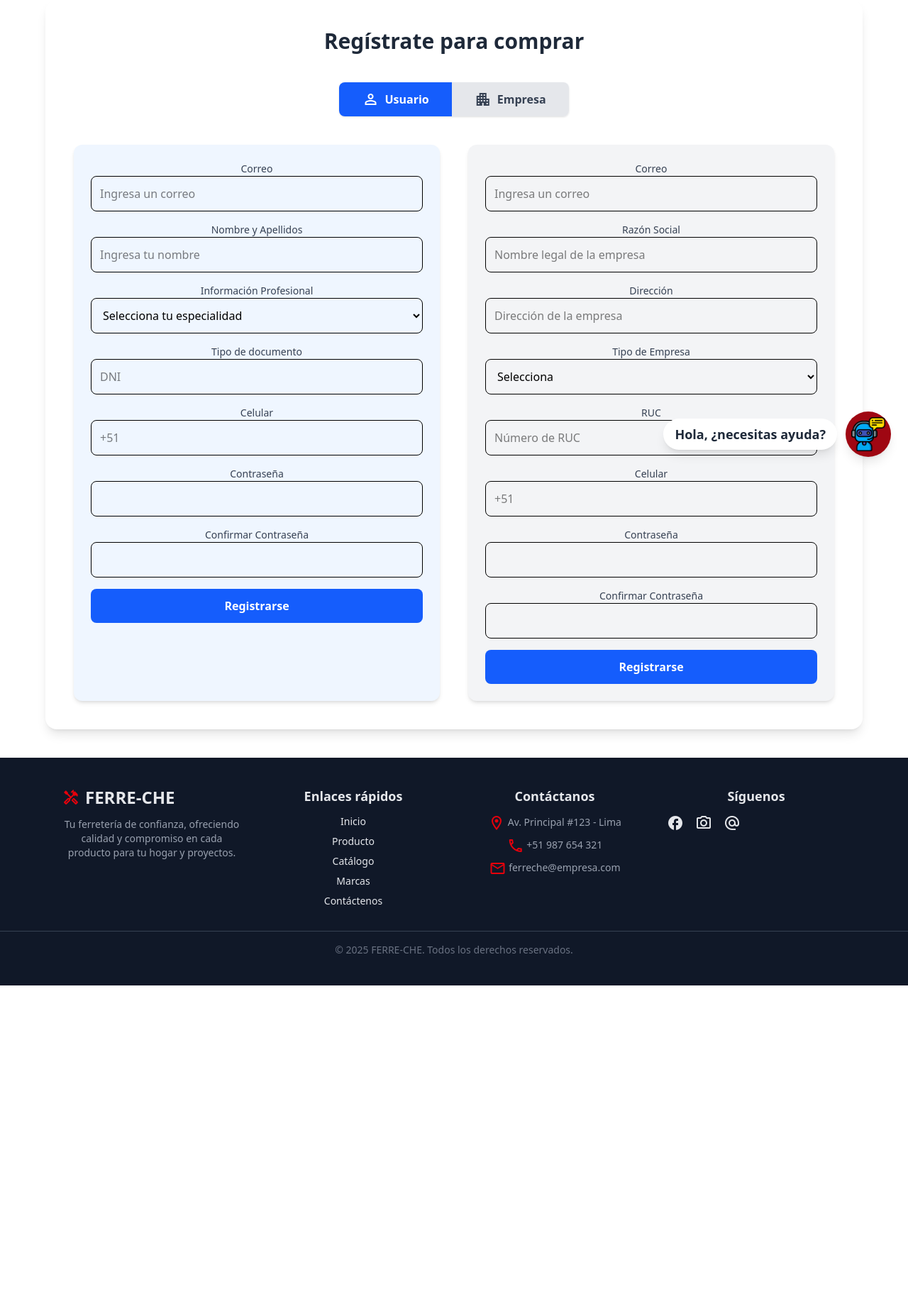
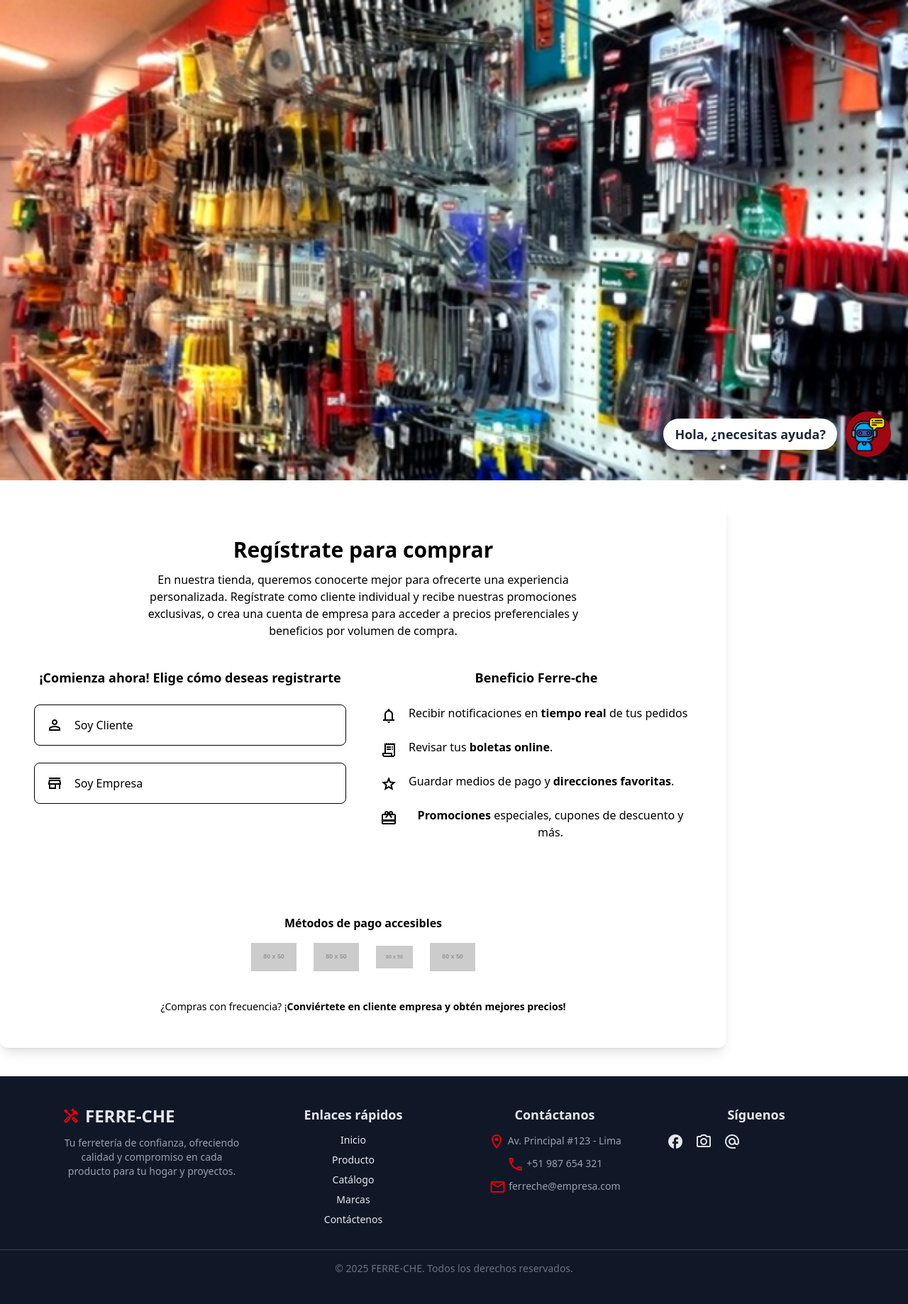
Before and after one commit to Erick-Ramossj/Ferre-che-paginaWEB, a Flask app: page /formulario in a window 1280 px wide. Shown: the part 132-1970 px from the top of the page at 71% size. Before the commit the page ends 1521 px from the top, so only its background shows below. Run offline with Flask 3, Linux system fonts and the light colour scheme; grey boxes labelled with a size stand in for pictures from a placeholder-image service; style sheets or scripts are compiled from the project's sources; some libraries are stand-ins or nearby versions.

Commit message:
Nosotros

```diff
--- a/templates/formulario.html
+++ b/templates/formulario.html
@@ -14,7 +14,6 @@
 
 </head>
 
-<body class="w-full text-center">
 
   <!-- Menú de navegación -->
   <header class="w-full">
@@ -117,156 +116,78 @@
     </nav>
   </header>
 
-  <div class="w-full max-w-6xl mx-auto p-10 bg-white shadow-lg rounded-2xl">
-    <h2 class="text-3xl font-extrabold text-center mb-10 text-gray-800">
-      Regístrate para comprar
-    </h2>
+  <body class="w-full text-center">
+     <img src="/static/image/formulario.png" alt="Banner de herramientas de ferretería" class="w-full h-4/5 object-cover">
 
-    <!-- Botón toggle -->
-    <div class="flex justify-center items-center mb-10 relative">
-      <div class="flex rounded-lg shadow overflow-hidden">
-        <button id="btnUsuario"
-          class="flex items-center gap-2 px-8 py-3 bg-blue-600 text-white font-semibold hover:bg-blue-700 transition-all duration-300">
+
+    <div class="max-w-5xl w-full bg-white rounded-xl shadow-lg overflow-hidden my-8">
+
+        <div class="p-8 md:p-12">
+            <div class="text-center">
+                <h1 class="text-3xl font-bold text-text-primary animate-subtle-pulse">Regístrate para comprar</h1>
+                <p class="text-text-secondary mt-3 max-w-2xl mx-auto">
+                    En nuestra tienda, queremos conocerte mejor para ofrecerte una experiencia personalizada. Regístrate como cliente individual y recibe nuestras promociones exclusivas, o crea una cuenta de empresa para acceder a precios preferenciales y beneficios por volumen de compra.
+                </p>
+            </div>
+
+            <div class="mt-10 grid grid-cols-1 md:grid-cols-2 gap-12">
+                <div class="flex flex-col gap-6">
+                    <h2 class="text-lg font-semibold text-text-primary">¡Comienza ahora! Elige cómo deseas registrarte</h2>
+
+                    <div id="client-option" class="option-button flex items-center gap-4 p-4 border rounded-lg cursor-pointer transition-all duration-300">
                         <span class="material-symbols-outlined">person</span>
-          Usuario
+                        <span class="font-medium">Soy Cliente</span>
+                    </div>
+
+                    <div id="company-option" class="option-button flex items-center gap-4 p-4 border rounded-lg cursor-pointer transition-all duration-300">
+                        <span class="material-symbols-outlined">store</span>
+                        <span class="font-medium">Soy Empresa</span>
+                    </div>
+
+                    <button class="w-full bg-dark text-white py-3 px-6 rounded-lg flex items-center justify-center gap-2 font-semibold hover:bg-opacity-90 transition-colors">
+                        Continue
+                        <span class="material-symbols-outlined">arrow_forward</span>
                     </button>
-        <button id="btnEmpresa"
-          class="flex items-center gap-2 px-8 py-3 bg-gray-200 text-gray-700 font-semibold hover:bg-gray-300 transition-all duration-300">
-          <span class="material-symbols-outlined">apartment</span>
-          Empresa
-        </button>
+                </div>
+
+                <div>
+                    <h2 class="text-lg font-semibold text-text-primary mb-6">Beneficio Ferre-che</h2>
+                    <ul class="space-y-5">
+                        <li class="flex items-start gap-4 animate-fade-in-up">
+                            <span class="material-symbols-outlined text-primary mt-1">notifications</span>
+                            <span class="text-text-secondary">Recibir notificaciones en <strong class="text-text-primary">tiempo real</strong> de tus pedidos</span>
+                        </li>
+                        <li class="flex items-start gap-4 animate-fade-in-up animation-delay-150">
+                            <span class="material-symbols-outlined text-primary mt-1">receipt_long</span>
+                            <span class="text-text-secondary">Revisar tus <strong class="text-text-primary">boletas online</strong>.</span>
+                        </li>
+                        <li class="flex items-start gap-4 animate-fade-in-up animation-delay-300">
+                            <span class="material-symbols-outlined text-primary mt-1">star</span>
+                            <span class="text-text-secondary">Guardar medios de pago y <strong class="text-text-primary">direcciones favoritas</strong>.</span>
+                        </li>
+                        <li class="flex items-start gap-4 animate-fade-in-up animation-delay-450">
+                            <span class="material-symbols-outlined text-primary mt-1">card_giftcard</span>
+                            <span class="text-text-secondary"><strong class="text-text-primary">Promociones</strong> especiales, cupones de descuento y más.</span>
+                        </li>
+                    </ul>
                 </div>
             </div>
 
-    <div class="grid grid-cols-1 md:grid-cols-2 gap-10">
-      <!-- Form Usuario -->
-      <form id="formUsuario" method="POST" action="/registrar_usuario"
-        class="p-6 rounded-xl bg-blue-50 shadow-md transition-all duration-500">
+            <div class="w-full h-1 my-10 bg-gradient-to-r from-gradient-start via-gradient-mid to-gradient-end"></div>
 
-        <div class="mb-4">
-          <label class="block text-sm font-medium text-gray-700">Correo</label>
-          <input type="email" name="correo" required
-            class="w-full border rounded-lg p-3 focus:ring-2 focus:ring-blue-500 focus:outline-none"
-            placeholder="Ingresa un correo">
+            <div class="text-center">
+                <h3 class="font-semibold text-text-primary mb-4">Métodos de pago accesibles</h3>
+                <div class="flex justify-center items-center gap-4 md:gap-6 flex-wrap">
+                    <img src="https://via.placeholder.com/80x50.png?text=Yape" alt="Yape" class="h-10">
+                    <img src="https://via.placeholder.com/80x50.png?text=BCP" alt="BCP" class="h-10">
+                    <img src="https://via.placeholder.com/80x50.png?text=Visa" alt="Visa" class="h-8">
+                    <img src="https://via.placeholder.com/80x50.png?text=Plin" alt="Plin" class="h-10">
+                </div>
             </div>
 
-        <div class="mb-4">
-          <label class="block text-sm font-medium text-gray-700">Nombre y Apellidos</label>
-          <input type="text" name="nombre_apellidos" required
-            class="w-full border rounded-lg p-3 focus:ring-2 focus:ring-blue-500 focus:outline-none"
-            placeholder="Ingresa tu nombre">
-        </div>
-
-        <div class="mb-4">
-          <label class="block text-sm font-medium text-gray-700">Información Profesional</label>
-          <select name="profesion"
-            class="w-full border rounded-lg p-3 focus:ring-2 focus:ring-blue-500 focus:outline-none">
-            <option value="">Selecciona tu especialidad</option>
-            <option value="Electricista">Electricista</option>
-            <option value="Gafitero">Gafitero</option>
-            <option value="Carpintero">Carpintero</option>
-            <option value="Maestro de obra">Maestro de obra</option>
-          </select>
-        </div>
-
-        <div class="mb-4">
-          <label class="block text-sm font-medium text-gray-700">Tipo de documento</label>
-          <input type="text" name="tipo_documento"
-            class="w-full border rounded-lg p-3 focus:ring-2 focus:ring-blue-500 focus:outline-none" placeholder="DNI">
-        </div>
-
-        <div class="mb-4">
-          <label class="block text-sm font-medium text-gray-700">Celular</label>
-          <input type="tel" name="celular"
-            class="w-full border rounded-lg p-3 focus:ring-2 focus:ring-blue-500 focus:outline-none" placeholder="+51">
-        </div>
-
-        <div class="mb-4">
-          <label class="block text-sm font-medium text-gray-700">Contraseña</label>
-          <input type="password" name="contrasena" required
-            class="w-full border rounded-lg p-3 focus:ring-2 focus:ring-blue-500 focus:outline-none">
-        </div>
-
-        <div class="mb-4">
-          <label class="block text-sm font-medium text-gray-700">Confirmar Contraseña</label>
-          <input type="password" name="confirmar_contrasena" required
-            class="w-full border rounded-lg p-3 focus:ring-2 focus:ring-blue-500 focus:outline-none">
-        </div>
-
-        <button type="submit"
-          class="w-full bg-blue-600 text-white py-3 rounded-lg font-semibold hover:bg-blue-700 hover:scale-105 transition-all duration-300">
-          Registrarse
-        </button>
-      </form>
-
-
-      <!-- Form Empresa -->
-      <form id="formEmpresa" action="/registrar_empresa" method="POST"
-        class="p-6 rounded-xl bg-gray-100 shadow-md transition-all duration-500">
-
-        <div class="mb-4">
-          <label class="block text-sm font-medium text-gray-700">Correo</label>
-          <input type="email" name="correo"
-            class="w-full border rounded-lg p-3 focus:ring-2 focus:ring-blue-500 focus:outline-none"
-            placeholder="Ingresa un correo" required>
-        </div>
-
-        <div class="mb-4">
-          <label class="block text-sm font-medium text-gray-700">Razón Social</label>
-          <input type="text" name="razon_social"
-            class="w-full border rounded-lg p-3 focus:ring-2 focus:ring-blue-500 focus:outline-none"
-            placeholder="Nombre legal de la empresa" required>
-        </div>
-
-        <div class="mb-4">
-          <label class="block text-sm font-medium text-gray-700">Dirección</label>
-          <input type="text" name="direccion"
-            class="w-full border rounded-lg p-3 focus:ring-2 focus:ring-blue-500 focus:outline-none"
-            placeholder="Dirección de la empresa">
-        </div>
-
-        <div class="mb-4">
-          <label class="block text-sm font-medium text-gray-700">Tipo de Empresa</label>
-          <select name="tipo_empresa"
-            class="w-full border rounded-lg p-3 focus:ring-2 focus:ring-blue-500 focus:outline-none">
-            <option value="Otro">Selecciona</option>
-            <option value="S.A.">S.A.</option>
-            <option value="S.A.C.">S.A.C.</option>
-          </select>
-        </div>
-
-        <div class="mb-4">
-          <label class="block text-sm font-medium text-gray-700">RUC</label>
-          <input type="text" name="ruc"
-            class="w-full border rounded-lg p-3 focus:ring-2 focus:ring-blue-500 focus:outline-none"
-            placeholder="Número de RUC" required>
-        </div>
-
-        <div class="mb-4">
-          <label class="block text-sm font-medium text-gray-700">Celular</label>
-          <input type="tel" name="celular"
-            class="w-full border rounded-lg p-3 focus:ring-2 focus:ring-blue-500 focus:outline-none" placeholder="+51"
-            required>
-        </div>
-
-        <div class="mb-4">
-          <label class="block text-sm font-medium text-gray-700">Contraseña</label>
-          <input type="password" name="contrasena"
-            class="w-full border rounded-lg p-3 focus:ring-2 focus:ring-blue-500 focus:outline-none" required>
-        </div>
-
-        <div class="mb-4">
-          <label class="block text-sm font-medium text-gray-700">Confirmar Contraseña</label>
-          <input type="password" name="confirmar_contrasena"
-            class="w-full border rounded-lg p-3 focus:ring-2 focus:ring-blue-500 focus:outline-none" required>
-        </div>
-
-        <button type="submit"
-          class="w-full bg-blue-600 text-white py-3 rounded-lg font-semibold hover:bg-blue-700 hover:scale-105 transition-all duration-300">
-          Registrarse
-        </button>
-      </form>
-
+            <p class="text-center text-sm text-text-secondary mt-10">
+                ¿Compras con frecuencia? ¡<a href="#" class="font-bold text-primary hover:underline">Conviértete en cliente empresa y obtén mejores precios!</a>
+            </p>
         </div>
     </div>
 
```
Also changed, not shown: templates/index.html (+0 -20 lines), static/image/formulario.png (added). Lines whose indentation alone changed are shown as unchanged.
